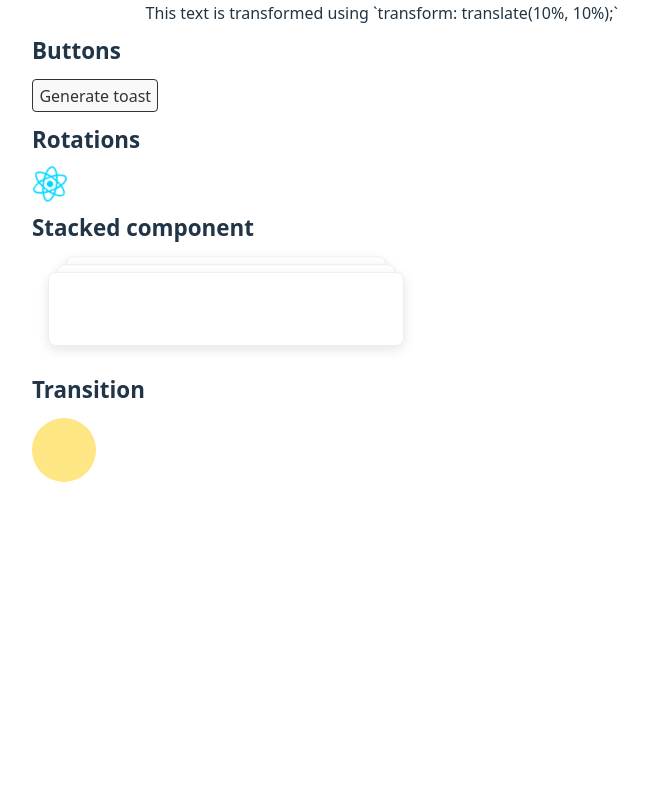
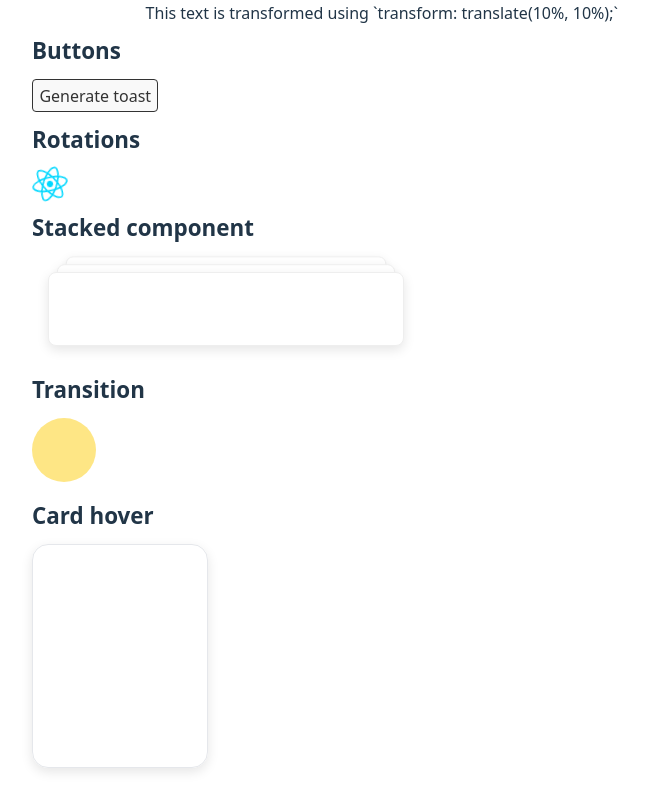
Before and after one commit to vsashyn/animations-dev, a React (Vite) app: page / in a window 1280 px wide. Shown: the part 249-1049 px from the top of the page, without its empty margins (0-647 px from the left). Before the commit the page ends 800 px from the top, so only its background shows below. Built offline with nearby package versions, Linux system fonts and the light colour scheme.

Commit message:
Add card hover

```diff
--- a/src/App.css
+++ b/src/App.css
@@ -154,3 +154,24 @@ button:active {
   /* Outer element allows to remove flickering */
   transform: translateY(-20%);
 }
+/* Card hover */
+.card {
+  box-shadow: 0 4px 12px #0000001a;
+  overflow: hidden;
+  text-decoration: none;
+}
+.card-icon {
+  position: absolute;
+  top: 14px;
+  right: 14px;
+}
+.card-description {
+  transform: translateY(110%);
+  transition: transform 300ms ease;
+}
+/* focus-visible enables this for users who navigates using keyboard */
+.card:hover, .card:focus-visible {
+  .card-description {
+    transform: translateY(0px);
+  }
+}
--- a/src/App.tsx
+++ b/src/App.tsx
@@ -91,6 +91,28 @@ function App() {
       <div className="ball inline-block">
         <div className="ball-child w-16 h-16 rounded-full bg-amber-200"></div>
       </div>
+
+      <h2 className="font-bold">Card hover</h2>
+      <a className="card flex items-end w-44 h-56 border-1 border-gray-200 rounded-2xl p-1 text-black" tabIndex={0}>
+        <div className="card-description w-full border-1 border-gray-200 rounded-2xl p-3 bg-gray-50 text-black text-xs">
+          <p className="font-semibold">Project name</p>
+          <p className="text-gray-400">Project description</p>
+          <svg
+            width="11"
+            height="11"
+            viewBox="0 0 11 11"
+            fill="none"
+            className="card-icon"
+          >
+            <path
+              fillRule="evenodd"
+              clipRule="evenodd"
+              d="M6.33333 0.4375C6.33333 0.195877 6.52922 0 6.77083 0H10.5625C10.8041 0 11 0.195877 11 0.4375V4.22917C11 4.47078 10.8041 4.66667 10.5625 4.66667C10.3209 4.66667 10.125 4.47078 10.125 4.22917V1.49372L7.08017 4.53851C6.90932 4.70937 6.63235 4.70937 6.46149 4.53851C6.29063 4.36765 6.29063 4.09068 6.46149 3.91981L9.50626 0.875H6.77083C6.52922 0.875 6.33333 0.679122 6.33333 0.4375ZM0.5 6.27083C0.5 6.02922 0.695877 5.83333 0.9375 5.83333C1.17912 5.83333 1.375 6.02922 1.375 6.27083V9.00626L4.41981 5.96149C4.59068 5.79063 4.86765 5.79063 5.03851 5.96149C5.20937 6.13235 5.20937 6.40932 5.03851 6.58017L1.99372 9.625H4.72917C4.97078 9.625 5.16667 9.82088 5.16667 10.0625C5.16667 10.3041 4.97078 10.5 4.72917 10.5H0.9375C0.695877 10.5 0.5 10.3041 0.5 10.0625V6.27083Z"
+              fill="#58585F"
+            />
+          </svg>
+        </div>
+      </a>
     </>
   );
 }
--- a/src/index.css
+++ b/src/index.css
@@ -20,9 +20,6 @@
     color: #213547;
     background-color: #ffffff;
   }
-  a:hover {
-    color: #747bff;
-  }
   button {
     background-color: #f9f9f9;
   }
```
